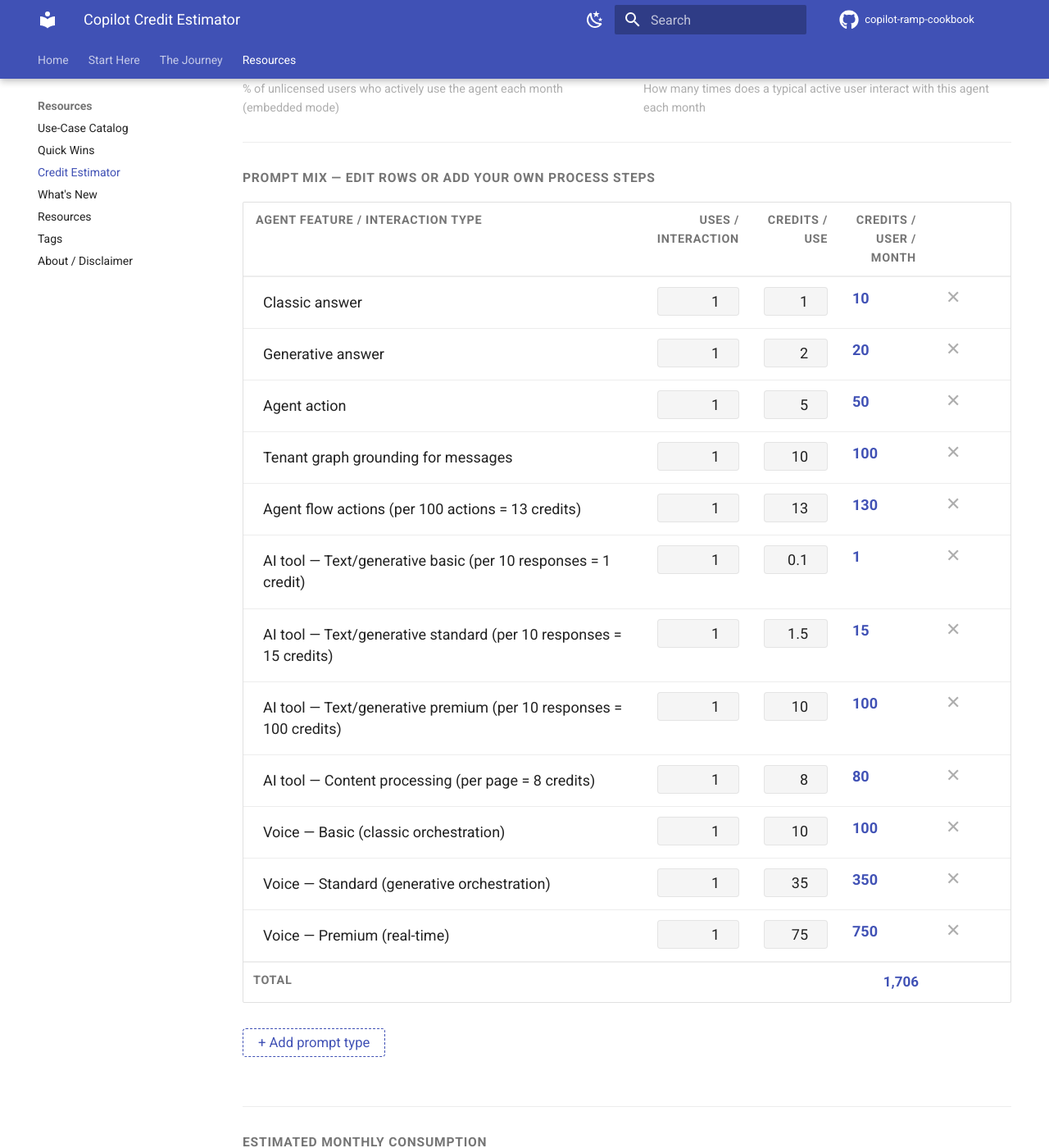
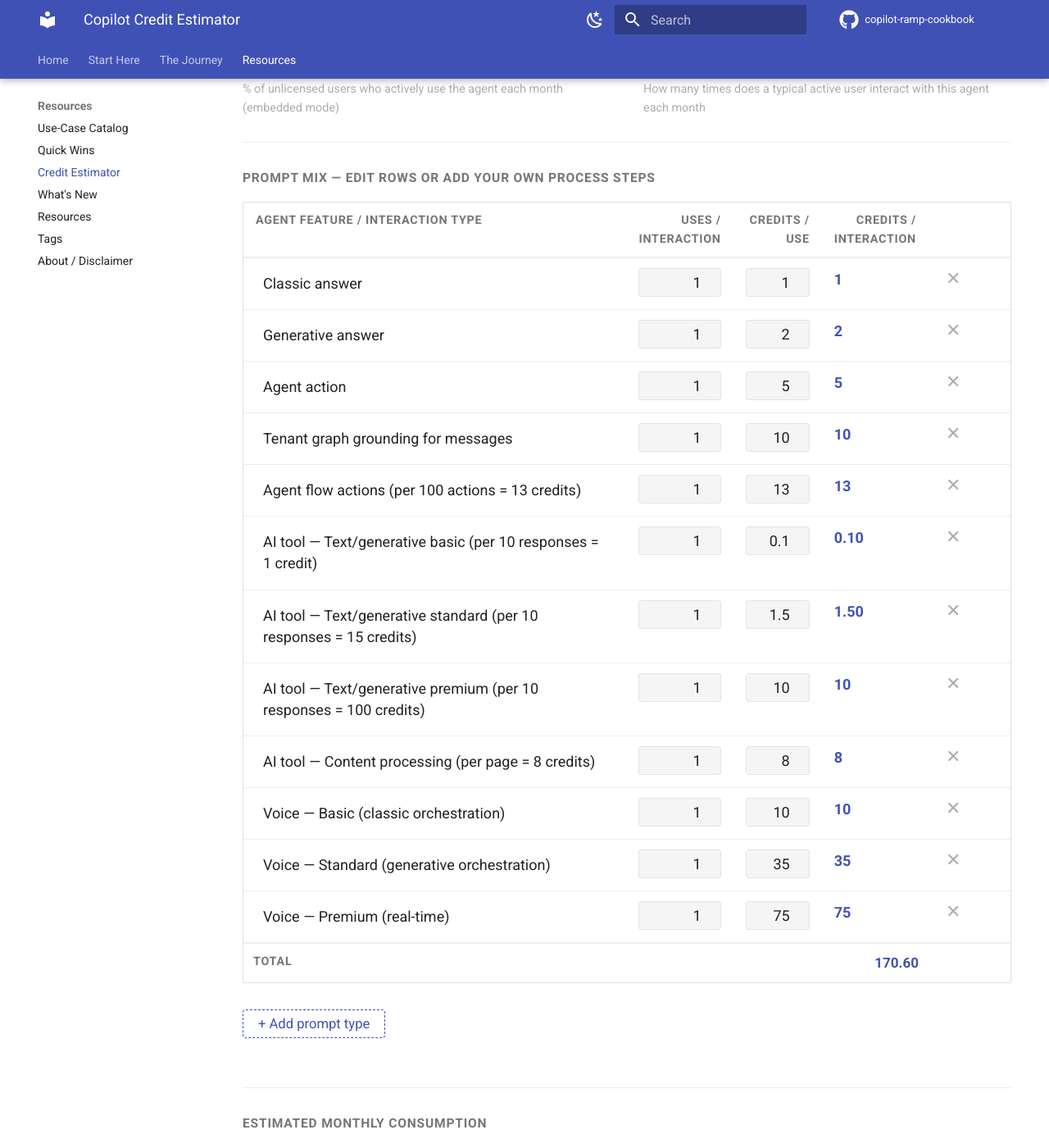
Before and after one commit to MawellGlass/copilot-ramp-cookbook, an MkDocs documentation site: the page built from docs/credit-estimator.md, in a window 1280 px wide and 1400 px high, scrolled down 1154 px. Shown: the whole window at 82% size. Built offline with MkDocs 1.6.1 and Material for MkDocs 9.7.7, drawn with Linux system fonts in a browser that asks for light colours; comment, search, counter and statistics services are not loaded; some of the changed lines change nothing that is shown.

Commit message:
Credit estimator: fix credits math — row shows credits/interaction, monthly cards multiply by avgInt

```diff
--- a/docs/credit-estimator.md
+++ b/docs/credit-estimator.md
@@ -225,7 +225,7 @@
         <th>Agent feature / interaction type</th>
         <th class="col-num">Uses / interaction</th>
         <th class="col-num">Credits / use</th>
-        <th class="col-num">Credits / user / month</th>
+        <th class="col-num">Credits / interaction</th>
         <th></th>
       </tr>
     </thead>
@@ -340,7 +340,7 @@
     var ins = tr.querySelectorAll('.pt-num');
     var n = parseFloat(ins[0].value) || 0;
     var c = parseFloat(ins[1].value) || 0;
-    var sub = avgInt * n * c;
+    var sub = n * c;
     totalCpud += sub;
     var cell = document.getElementById('row-sub-'+tr.dataset.rowId);
     if (cell) cell.textContent = fmtDec(sub);
@@ -349,8 +349,8 @@
   document.getElementById('foot-credits').textContent = fmtDec(totalCpud);
 
   var monthlyP = active * avgInt;
-  var monthlyC = active * totalCpud;
-  var perUser  = totalCpud;
+  var monthlyC = active * avgInt * totalCpud;
+  var perUser  = avgInt * totalCpud;
 
   var lblBilled = document.getElementById('lbl-billed');
   var lblActive = document.getElementById('lbl-active');
```
